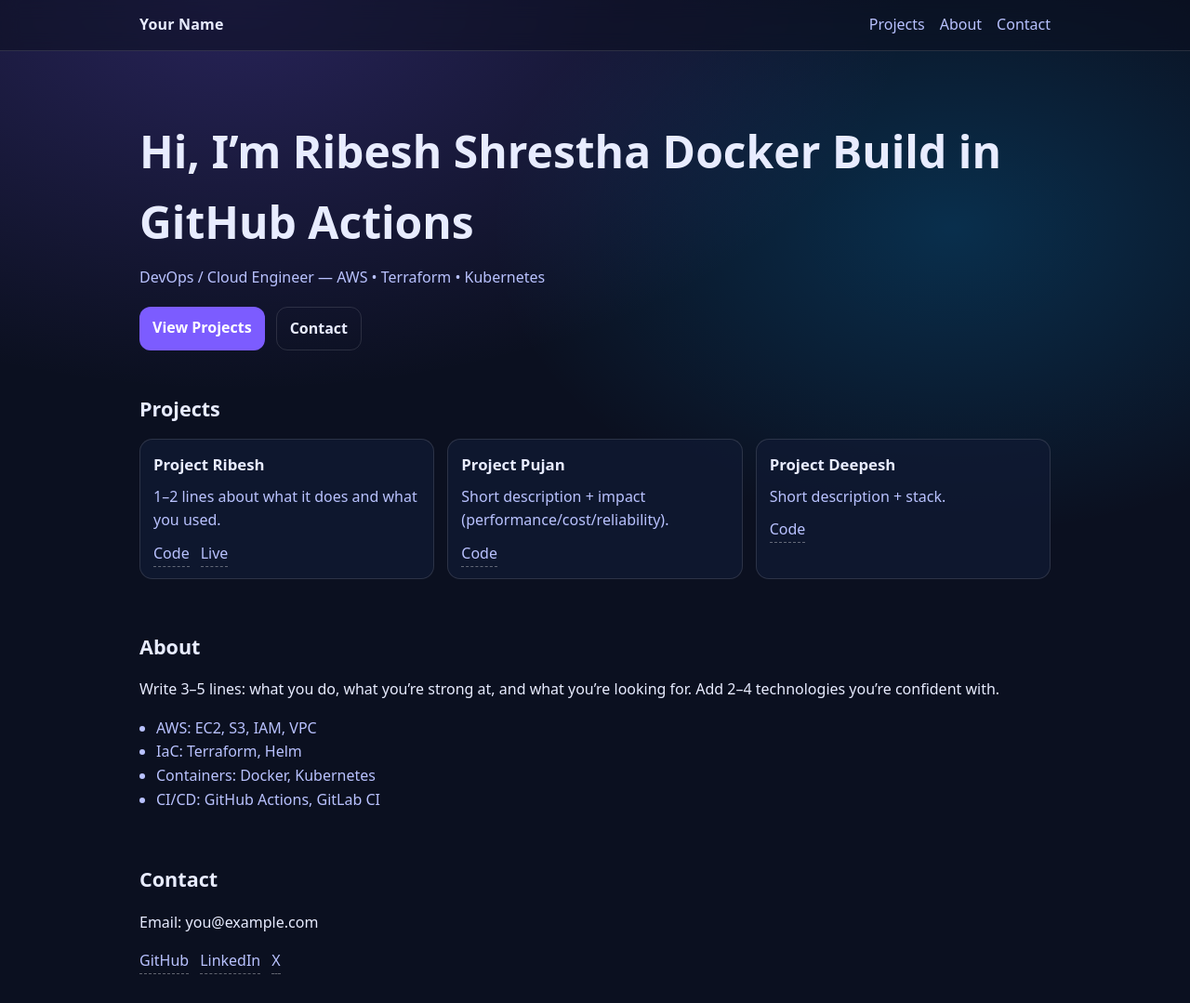
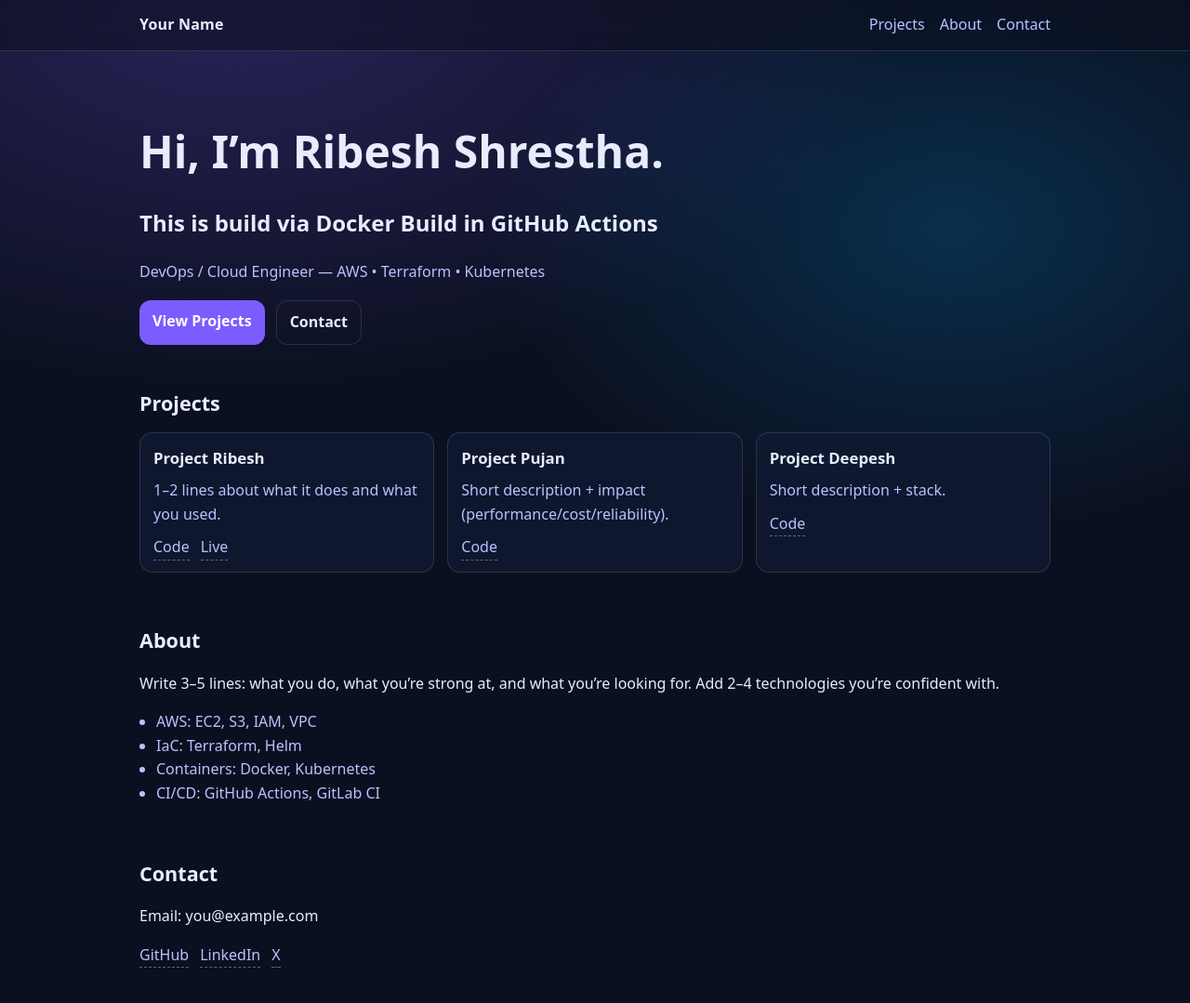
Before and after one commit to Ribesh/learning-cicd, a plain HTML site: page index.html in a window 1280 px wide. Shown: the top 1079 px of the page at 93% size. Drawn offline with Linux system fonts and the light colour scheme.

Commit message:
fix: updated the index.html file

```diff
--- a/index.html
+++ b/index.html
@@ -21,7 +21,8 @@
 
     <main id="top" class="container">
       <section class="hero">
-        <h1>Hi, I’m Ribesh Shrestha Docker Build in GitHub Actions</h1>
+        <h1>Hi, I’m Ribesh Shrestha.</h1>
+        <h2>This is build via Docker Build in GitHub Actions</h2>
         <p class="subtitle">
           DevOps / Cloud Engineer — AWS • Terraform • Kubernetes
         </p>
```
Also changed, not shown: Images/image-1.png (added), Images/image-2.png (added), Images/image.png (added), 1 other file.
